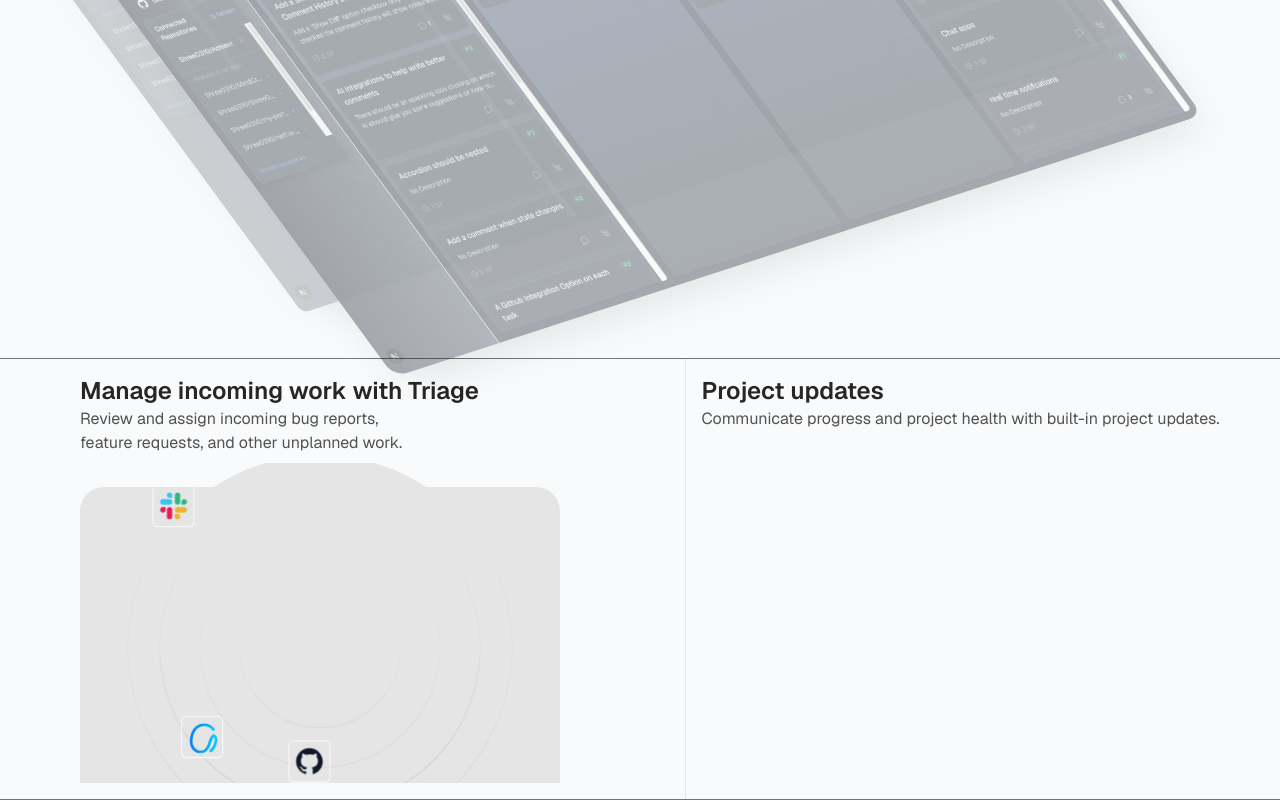
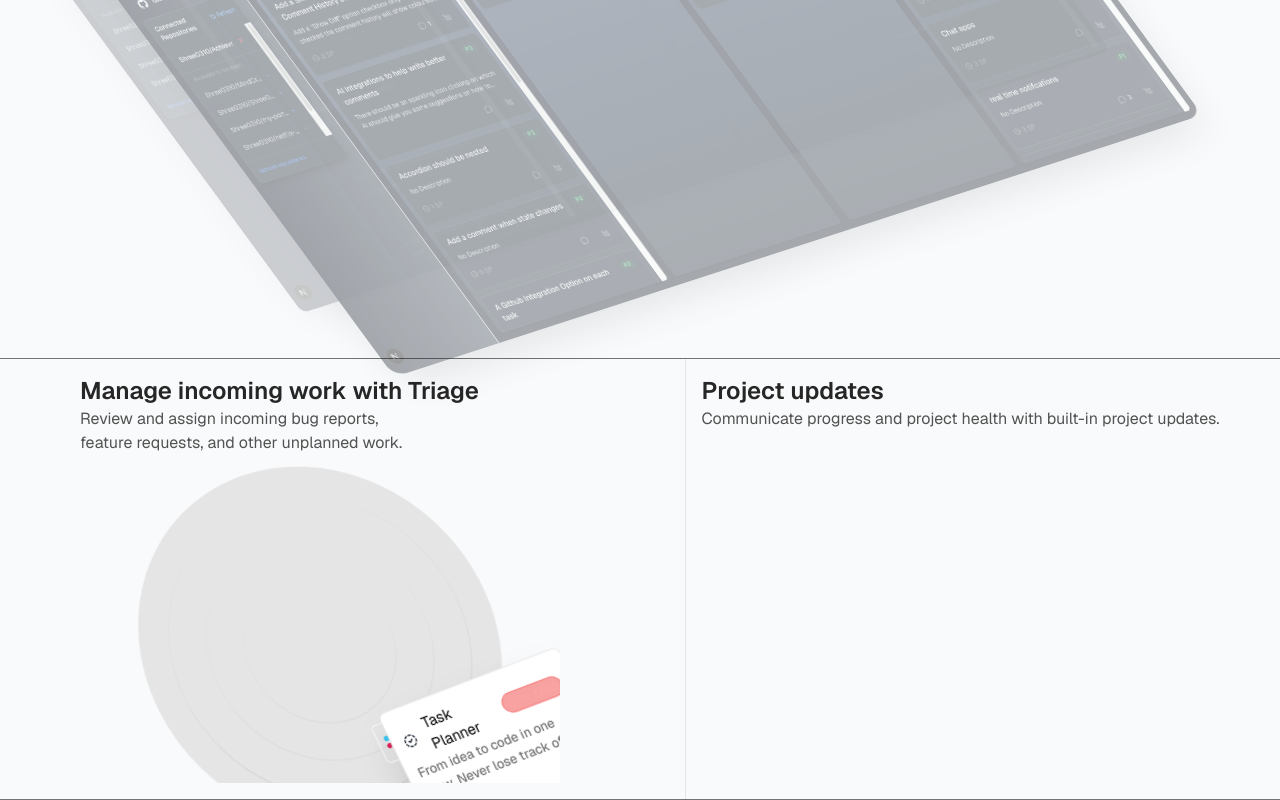
Before and after one commit to Shree0310/Achievr, a Next.js app: page /hero in a window 1280 px wide. Shown: the part 3029-3829 px from the top of the page. Built offline with nearby package versions, Linux system fonts and the light colour scheme; no server answers.

Commit message:
Revolving animations added to features secondary

```diff
--- a/src/app/Components/Hero/Features-secondary/Skeletons/first.tsx
+++ b/src/app/Components/Hero/Features-secondary/Skeletons/first.tsx
@@ -1,25 +1,36 @@
-import { GitHubIcon, MetaIcon, SlackIcon } from "@/app/icons";
+import { GitHubIcon, GoogleSheetsIcon, MetaIcon, SlackIcon } from "@/app/icons";
 import { cn } from "@/lib/utils";
 import SkeletonTwo, { CardTwo } from "../../Features/Skeletons/second";
 import { CardSkeleton } from "../../Features/Card";
+import { IconCircleDashedCheck, IconClock, IconRipple } from "@tabler/icons-react";
 
 const SkeletonOne = () => {
-    return <div className="flex-1 rounded-t-3xl gap-2 mt-6 flex items-center justify-center bg-neutral-200 dark:bg-gradient-to-br from-neutral-800 via-neutral-900 to-black mx-auto w-full h-full absolute inset-0 p-2"
+    return <div className="flex-1 rounded-t-3xl gap-2 mt-6 flex items-center justify-center mx-auto w-full h-full absolute inset-0 p-2"
+            style={{
+                transform: "rotateY(20deg) rotateX(20deg) rotateZ(-20deg)"
+            }}
            >
         <Circle className="flex items-center justify-center shadow-sm">
-            <div className="size-10 absolute inset-0 flex items-center justify-center border border-transparent rounded-sm ring-1 shadow-white/70 ring-white/70 shadow-sm animate-orbit [--translate-position:120px] [--orbit-duration:10s]">
+            <RevolvingCard className="[--translate-position:120px] [--orbit-duration:30s]">
                 <SlackIcon className="size-8"/>
-            </div>
-            <div className="size-10 absolute inset-0 flex items-center justify-center border border-transparent rounded-sm ring-1 shadow-white/70 ring-white/70 shadow-sm animate-orbit [--translate-position:160px] [--orbit-duration:20s]">
+            </RevolvingCard>
+            <RevolvingCard className="[--translate-position:160px] [--orbit-duration:40s]">
                 <MetaIcon className="size-8"/>
-            </div>
-            <div className="size-10 absolute inset-0 flex items-center justify-center border border-transparent rounded-sm ring-1 shadow-white/70 ring-white/70 shadow-sm animate-orbit [--translate-position:180px] [--orbit-duration:30s]">
+            </RevolvingCard>
+            <RevolvingCard className="[--translate-position:180px] [--orbit-duration:30s]">
                 <GitHubIcon className="size-8"/>
-            </div>
-            {/* <div className="absolute inset-0 flex items-center justify-center border border-transparent rounded-sm ring-1 shadow-white/70 ring-white/70 shadow-sm animate-orbit [--translate-position:220px] [--orbit-duration:60s]">
-                 <CardTwo className="absolute top-14 left-7 translate-x-4 -translate-y-4 group-hover:translate-x-0 group-hover:-translate-y-0 scale-x-110 group-hover:scale-100
-                    transition-all duration-300  "/>
-            </div> */}
+            </RevolvingCard>
+            <RevolvingCard className="[--translate-position:200px] [--orbit-duration:30s] ring-0 shadow-nono bg-transparent w-60">
+                <SkeletonCard
+                    className="-bottom-2 left-12 z-30 max-w-[90%] absolute"
+                    icon={ <IconCircleDashedCheck className='size-5' stroke={2} />}
+                    badge={<Badge text="1205" variant='danger'/>}
+                    title='Task Planner'
+                    description='From idea to code in one view, Never lose track of "why"'/>
+            </RevolvingCard>
+             <RevolvingCard className="[--translate-position:220px] [--orbit-duration:30s]">
+                <GoogleSheetsIcon className="size-8"/>
+            </RevolvingCard>
         </Circle>
         <Circle className="border-neutral-200 dark:border-neutral-600 shadow-sm size-60 bg-neutral-200 dark:bg-neutral-800/80 z-[9] relative">
         </Circle>
@@ -35,3 +46,34 @@ const Circle = ({className, children} : {className: string, children?: React.Rea
         {children}
     </div>
 }
+
+const RevolvingCard = ({children, className}: {children: React.ReactNode, className: string}) => {
+    return <div className={cn("size-10 absolute inset-0 m-auto flex items-center justify-center border border-transparent rounded-sm ring-1 shadow-white/70 ring-white/70 shadow-sm animate-orbit ", className)}>
+        {children}
+    </div>
+}
+
+export const SkeletonCard = ({className, icon, title, description, badge}:{className:string; icon: React.ReactNode, title: string, description: string, badge: React.ReactNode}) => {
+    return <div className={cn("max-w-[80%] h-fit my-auto mx-auto w-full p-3 rounded-lg border border-neutral-200 dark:border-neutral-700 bg-white dark:bg-neutral-800 shadow-2xl", className)}>
+        <div className="flex gap-3 items-center">
+            {icon}
+            <p className='text-md font-normal text-black dark:text-neutral-200/80'>
+                {title}
+            </p>
+            {badge}
+        </div>
+        <p className='text-sm text-neutral-500 dark:text-neutral-400/60 font-medium'>{description}</p>
+    </div>
+}
+
+const Badge = ({ variant, text }: {variant?: "danger" | "success" | "warning"; text: string}) => {
+    return <div className={cn("px-1 py-0.5 rounded-full flex items-center gap-1 w-fit",
+                variant === "danger" && 'bg-red-500/50 border border-red-400 text-red-300',
+                variant === "success" && 'bg-green-500/50 border border-green-600 text-green-300',
+                variant === "warning" && 'bg-yellow-300/50 border border-yellow-500 text-yellow-200'
+    )}>
+        <IconClock className='size-3' stroke={2} />
+        <IconRipple className='size-3' stroke={2} />
+        <p className='text-xs font-bold'>{text}</p>
+    </div>
+}
--- a/src/app/icons/index.tsx
+++ b/src/app/icons/index.tsx
@@ -60,3 +60,34 @@ export const GitHubIcon = (props: React.SVGProps<SVGSVGElement>) => {
         </svg>
     );
 };
+
+export const GoogleSheetsIcon = (props: React.SVGProps<SVGSVGElement>) => {
+    return (
+        <svg
+            width="24"
+            height="24"
+            viewBox="0 0 24 24"
+            fill="none"
+            xmlns="http://www.w3.org/2000/svg"
+            {...props}
+        >
+            {/* Main green background */}
+            <rect x="3" y="2" width="14" height="20" rx="1.5" fill="#0F9D58"/>
+
+            {/* Folded corner */}
+            <path d="M17 2L17 6.5C17 7.32843 17.6716 8 18.5 8H21L17 2Z" fill="#0C8043"/>
+
+            {/* White grid lines */}
+            <rect x="5" y="9" width="10" height="1" fill="white" opacity="0.8"/>
+            <rect x="5" y="12" width="10" height="1" fill="white" opacity="0.8"/>
+            <rect x="5" y="15" width="10" height="1" fill="white" opacity="0.8"/>
+            <rect x="5" y="18" width="10" height="1" fill="white" opacity="0.8"/>
+
+            <rect x="8" y="9" width="1" height="10" fill="white" opacity="0.8"/>
+            <rect x="12" y="9" width="1" height="10" fill="white" opacity="0.8"/>
+
+            {/* Outer border */}
+            <rect x="3" y="2" width="14" height="20" rx="1.5" stroke="#0C8043" strokeWidth="0.5" fill="none"/>
+        </svg>
+    );
+};
```
